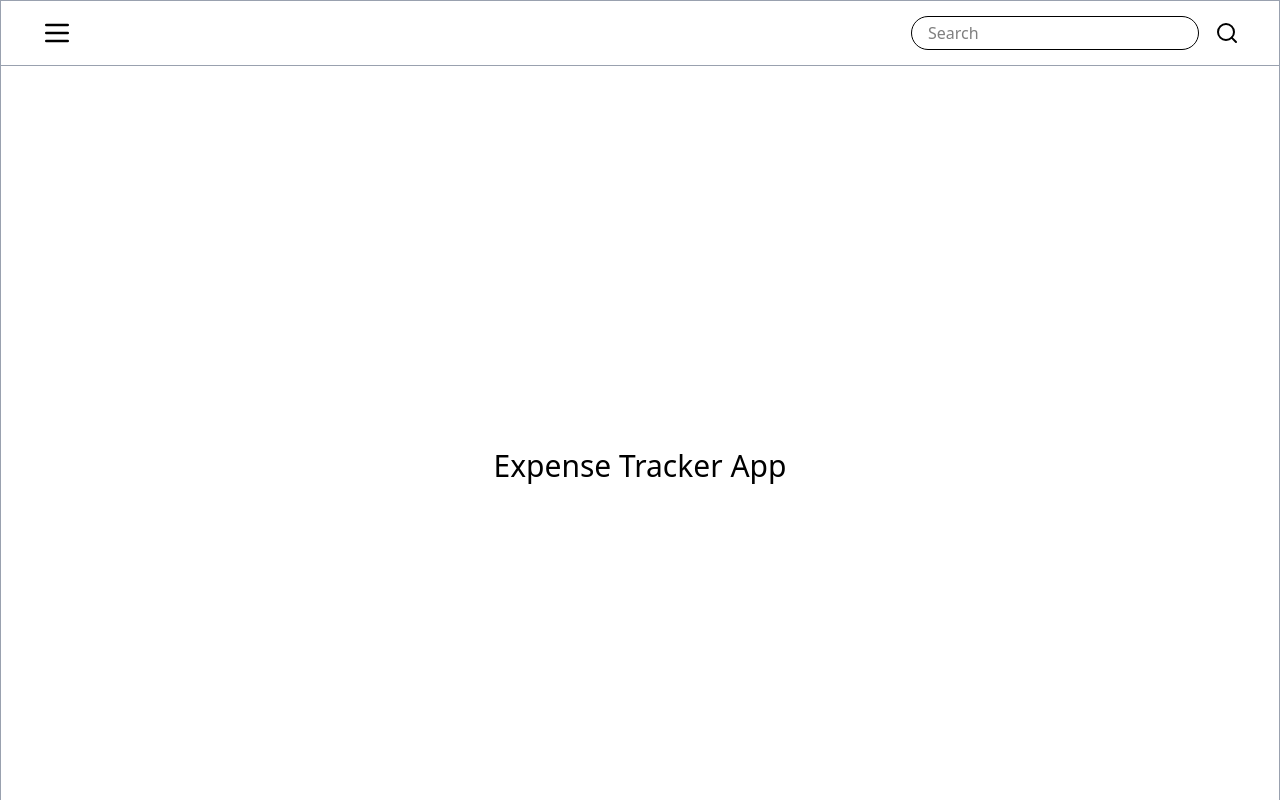
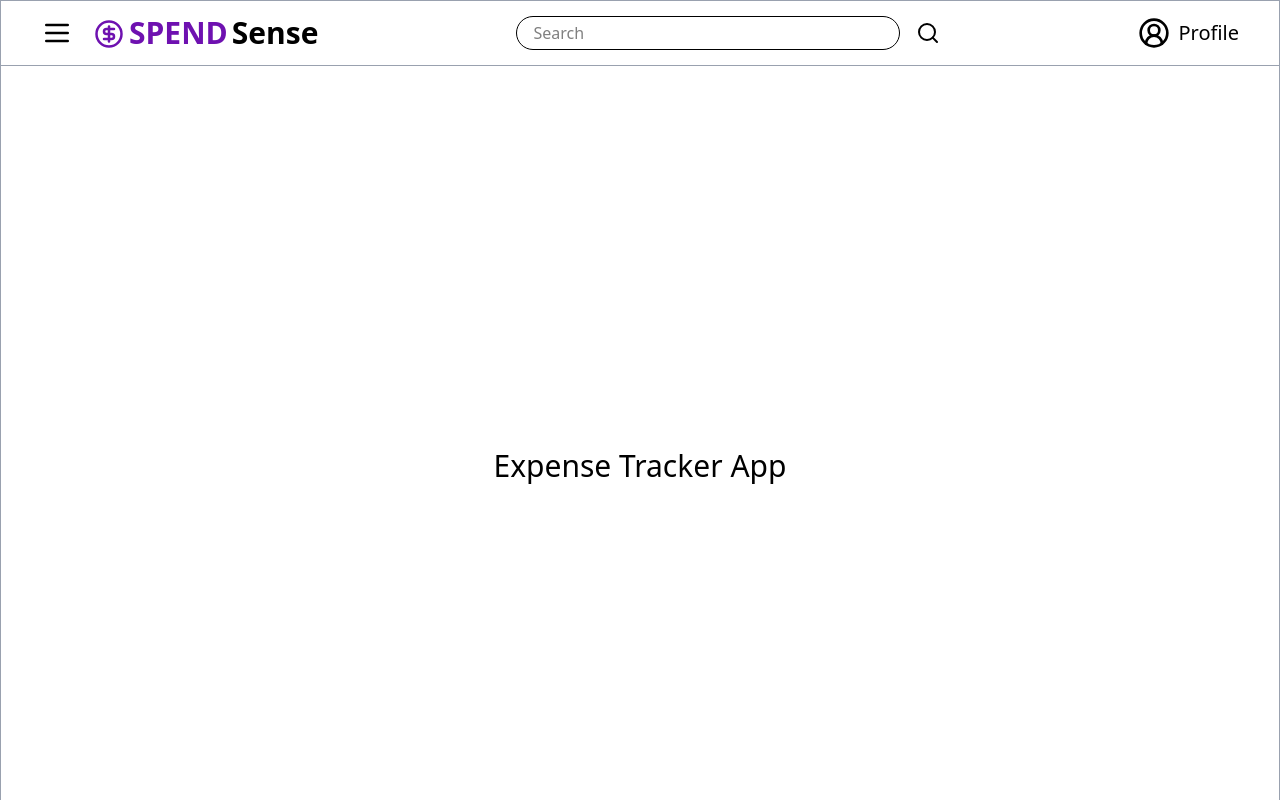
Before and after one commit to madhav2606/Expense-Tracker-Opensoft, a React (Vite) app in the folder frontend/: page / in a window 1280 px wide. Both pictures are taken after a click on the button 352 px from the left and 33 px from the top of the page. Shown: the top 800 px of the page. Built offline with nearby package versions, Linux system fonts and the light colour scheme.

Commit message:
layout modify

```diff
--- a/frontend/src/Layout.jsx
+++ b/frontend/src/Layout.jsx
@@ -17,7 +17,7 @@ const Layout = () => {
                 {isSidebarOpen && <Sidebar/>}
             </div>
             <div className='w-full border border-l-1 border-gray-400'>
-                <Navbar toggleSidebar={toggleSidebar} />
+                <Navbar isOpen={isSidebarOpen} toggleSidebar={toggleSidebar} />
                 <App />
                 <Footer />
             </div>
--- a/frontend/src/components/AppLayout/Navbar.jsx
+++ b/frontend/src/components/AppLayout/Navbar.jsx
@@ -1,15 +1,23 @@
 import React from 'react'
-import { Menu, Search } from 'lucide-react';
+import { CircleUserRound, Menu, Search,CircleDollarSign } from 'lucide-react';
 
-const Navbar = ({ toggleSidebar }) => {
+const Navbar = ({ isOpen, toggleSidebar }) => {
     return (
         <div className='h-12 flex items-center justify-between p-4 py-8 px-10 border-b-1 border-gray-400'>
-            <button onClick={toggleSidebar} className='hover:cursor-pointer'><Menu className='w-8 h-8'/></button>
+            <div className='flex items-center space-x-5'>
+            <button onClick={toggleSidebar} className='hover:cursor-pointer'><Menu className='w-8 h-8' /></button>
+            {!isOpen && <h1 className='flex items-center space-x-1 mx-auto'>
+                <CircleDollarSign className='text-purple-800 pt-0.5 w-8 h-8' />
+                <p className='text-purple-800 text-3xl font-bold'>SPEND</p><p className='text-3xl font-bold'>Sense</p>
+            </h1>}
+            </div>
             <div className='flex space-x-4'>
-                <input type="text" name="" id="" placeholder='Search' className='p-1 px-4 rounded-full  w-72  border ' />
-                <button onClick={()=>{}} className='hover:cursor-pointer'><Search/></button>
+                <input type="text" name="" id="" placeholder='Search' className='p-1 px-4 rounded-full  w-96  border ' />
+                <button onClick={() => { }} className='hover:cursor-pointer'><Search /></button>
             </div>
-
+            <div className='flex items-center gap-2 text-xl hover:cursor-pointer'>
+                <CircleUserRound className='w-8 h-8' />Profile
+            </div>
         </div>
     )
 }
--- a/frontend/src/components/AppLayout/Sidebar.jsx
+++ b/frontend/src/components/AppLayout/Sidebar.jsx
@@ -21,7 +21,7 @@ const Sidebar = () => {
       <ul className='mt-10 space-y-3'>
         {
           menuItems?.map((item,idx)=>{
-            return <li onClick={() => setselected(item.id)} className={`text-lg flex items-center gap-2 p-3 ${selected == item.id && 'bg-purple-800 text-white font-bold'} rounded-2xl hover:cursor-pointer ${selected!=item.id && 'hover:bg-purple-300'}`}>{item.icon} {item.label}</li>
+            return <li onClick={() => setselected(item.id)} className={`text-lg flex items-center gap-2 p-3 ${selected == item.id && 'bg-purple-800 text-white font-bold'} rounded-2xl hover:cursor-pointer ${selected!=item.id && 'hover:bg-purple-300 hover:font-bold'}`}>{item.icon} {item.label}</li>
           })
         }
       </ul>
```
